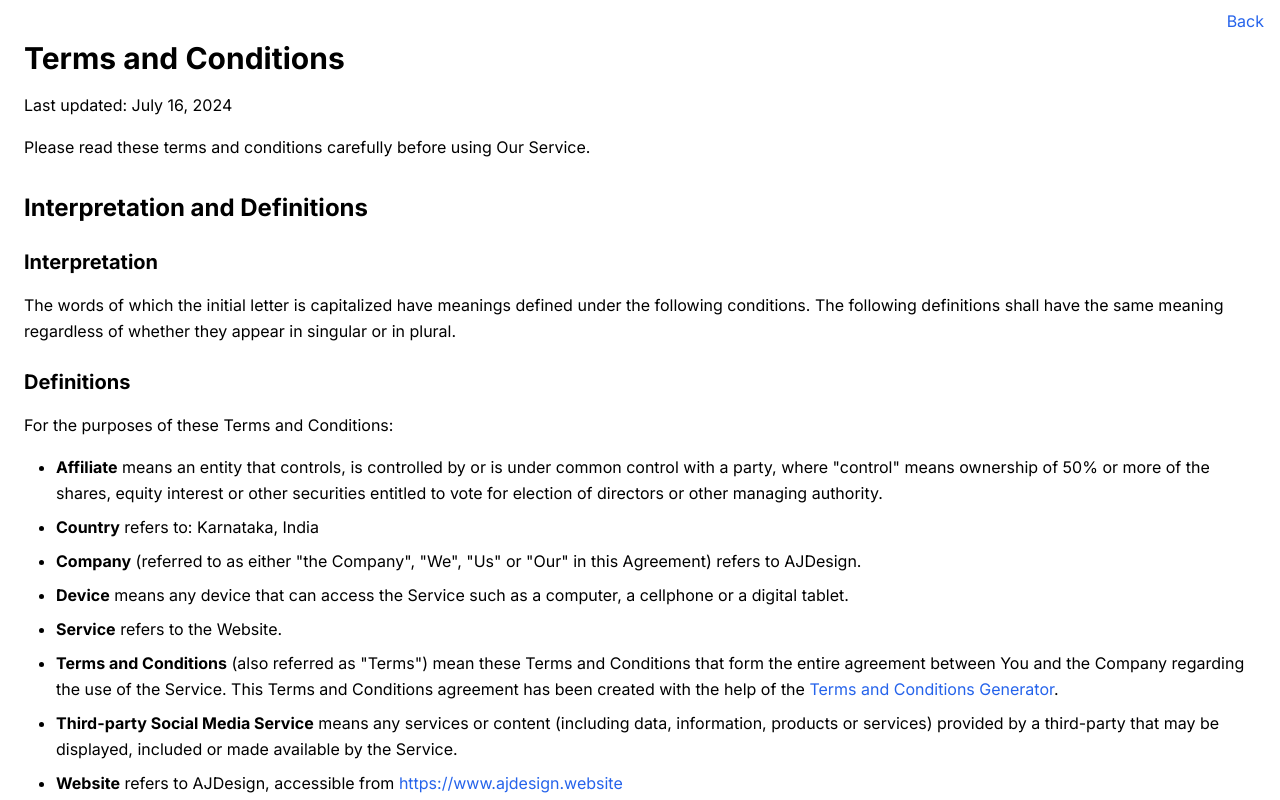
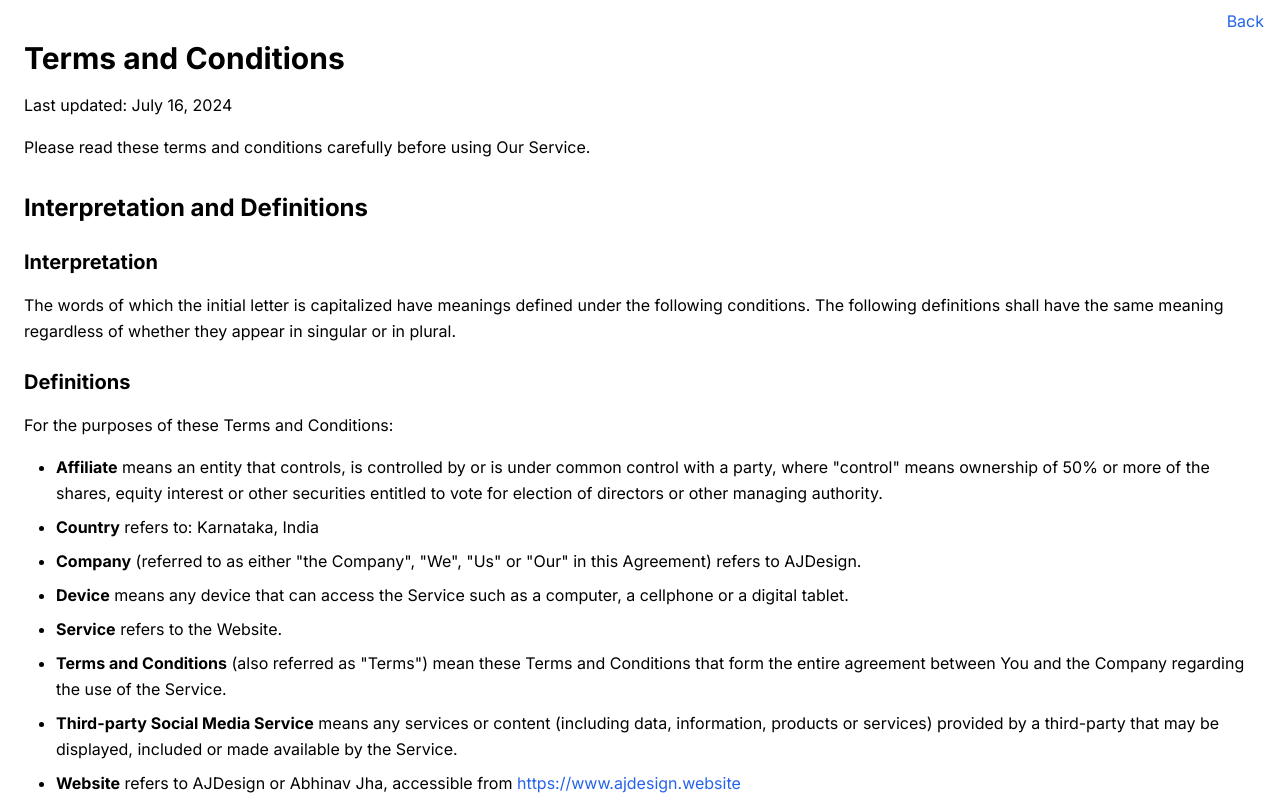
Before and after one commit to Abhinavdesign/ajbusinesscard, a Next.js app: page /terms-of-use in a window 1280 px wide. Built offline with nearby package versions, Linux system fonts and the light colour scheme.

Commit message:
pptermsfavicon

```diff
--- a/src/app/privacy-policy/page.tsx
+++ b/src/app/privacy-policy/page.tsx
@@ -10,7 +10,7 @@
       <h1 className="font-bold text-3xl mt-4">Privacy Policy</h1>
       <p className="mt-4">Last updated: July 16, 2024</p>
       <p className="mt-4">This Privacy Policy describes Our policies and procedures on the collection, use and disclosure of Your information when You use the Service and tells You about Your privacy rights and how the law protects You.</p>
-      <p className="mt-4">We use Your Personal data to provide and improve the Service. By using the Service, You agree to the collection and use of information in accordance with this Privacy Policy. This Privacy Policy has been created with the help of the <a href="https://www.freeprivacypolicy.com/free-privacy-policy-generator/" target="_blank" className="text-blue-600 hover:underline">Free Privacy Policy Generator</a>.</p>
+      <p className="mt-4">We use Your Personal data to provide and improve the Service. By using the Service, You agree to the collection and use of information in accordance with this Privacy Policy.</p>
 
       <h2 className="font-bold text-2xl mt-8">Interpretation and Definitions</h2>
       <h3 className="font-bold text-xl mt-6">Interpretation</h3>
@@ -50,7 +50,7 @@
           <p><strong>Usage Data</strong> refers to data collected automatically, either generated by the use of the Service or from the Service infrastructure itself (for example, the duration of a page visit).</p>
         </li>
         <li className="mt-2">
-          <p><strong>Website</strong> refers to AJDesign, accessible from <a href="https://www.ajdesign.website" rel="external nofollow noopener" target="_blank" className="text-blue-600 hover:underline">https://www.ajdesign.website</a></p>
+          <p><strong>Website</strong> refers to AJDesign or Abhinav Jha, accessible from <a href="https://www.ajdesign.website" rel="external nofollow noopener" target="_blank" className="text-blue-600 hover:underline">https://www.ajdesign.website</a></p>
         </li>
         <li className="mt-2">
           <p><strong>You</strong> means the individual accessing or using the Service, or the company, or other legal entity on behalf of which such individual is accessing or using the Service, as applicable.</p>
--- a/src/app/terms-of-use/page.tsx
+++ b/src/app/terms-of-use/page.tsx
@@ -34,13 +34,13 @@
           <p><strong>Service</strong> refers to the Website.</p>
         </li>
         <li className="mt-2">
-          <p><strong>Terms and Conditions</strong> (also referred as &quot;Terms&quot;) mean these Terms and Conditions that form the entire agreement between You and the Company regarding the use of the Service. This Terms and Conditions agreement has been created with the help of the <a href="https://www.termsfeed.com/terms-conditions-generator/" target="_blank" className="text-blue-600 hover:underline">Terms and Conditions Generator</a>.</p>
+          <p><strong>Terms and Conditions</strong> (also referred as &quot;Terms&quot;) mean these Terms and Conditions that form the entire agreement between You and the Company regarding the use of the Service.</p>
         </li>
         <li className="mt-2">
           <p><strong>Third-party Social Media Service</strong> means any services or content (including data, information, products or services) provided by a third-party that may be displayed, included or made available by the Service.</p>
         </li>
         <li className="mt-2">
-          <p><strong>Website</strong> refers to AJDesign, accessible from <a href="https://www.ajdesign.website" rel="external nofollow noopener" target="_blank" className="text-blue-600 hover:underline">https://www.ajdesign.website</a></p>
+          <p><strong>Website</strong> refers to AJDesign or Abhinav Jha, accessible from <a href="https://www.ajdesign.website" rel="external nofollow noopener" target="_blank" className="text-blue-600 hover:underline">https://www.ajdesign.website</a></p>
         </li>
         <li className="mt-2">
           <p><strong>You</strong> means the individual accessing or using the Service, or the company, or other legal entity on behalf of which such individual is accessing or using the Service, as applicable.</p>
```
Also changed, not shown: 1 other file (tests, documents, lock files or other folders).
